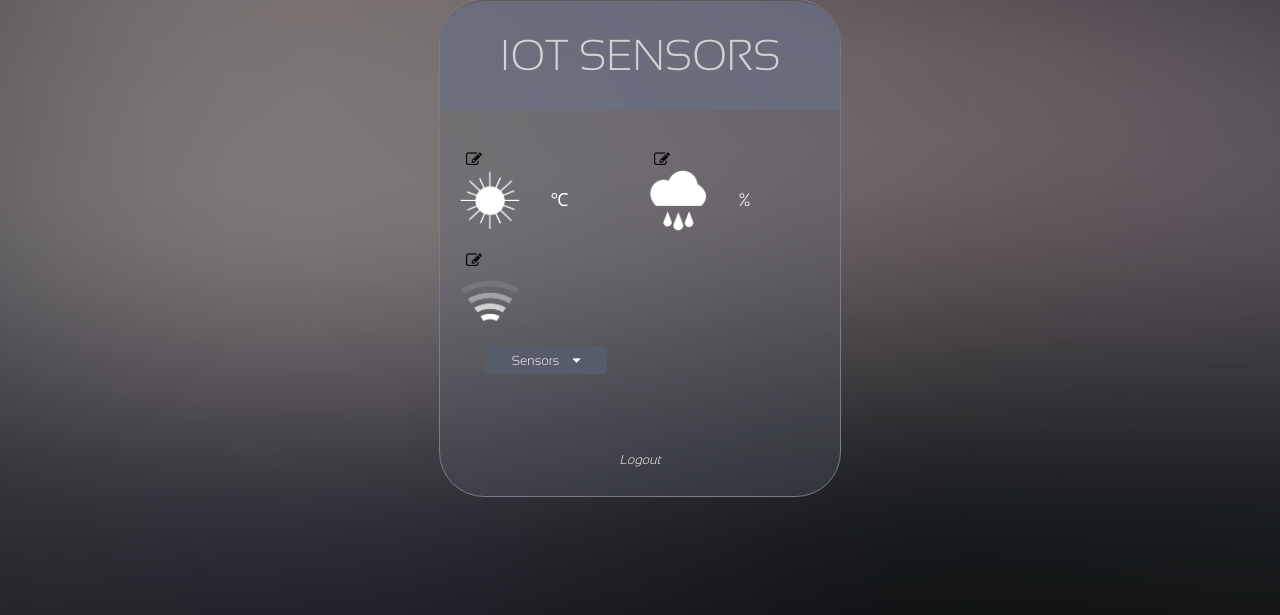
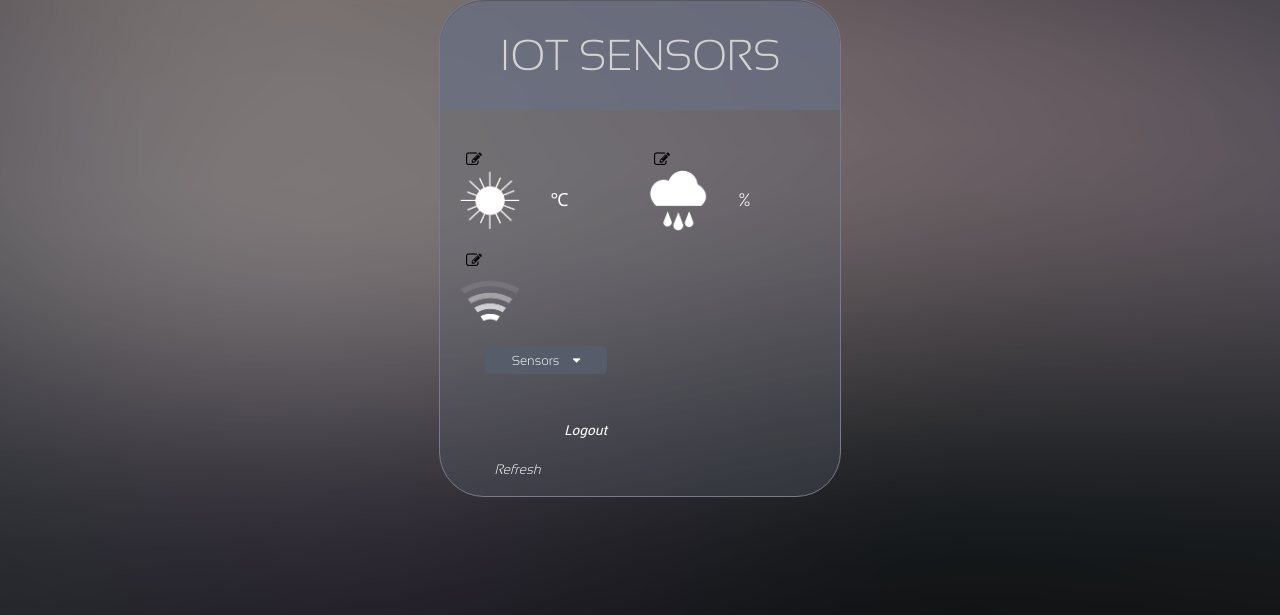
Before and after one commit to MariusParasca/cloud-project-iot-mapa, a Node server app: page /sensors in a window 1280 px wide. Shown: the part 33-648 px from the top of the page. Run offline with Node 20, Linux system fonts and the light colour scheme; a user stored in the database is signed in; some libraries are stand-ins or nearby versions.

Commit message:
added Refresh button

```diff
--- a/public/javascripts/sensors.js
+++ b/public/javascripts/sensors.js
@@ -135,6 +135,10 @@
     sensors[proxKey] = proxObj;
 }
 
+function onclickRefresh() {
+    console.log("am dat click pe refresh");
+}
+
 function onclickLogout() {
     console.log("am dat click pe logout");
     window.location.replace("/logout");
--- a/public/stylesheets/style.css
+++ b/public/stylesheets/style.css
@@ -207,16 +207,32 @@
   margin-bottom: 1.75em;
 }
 
-.log-out a {
+.bottombtns {
+  position: absolute;
+  bottom: 0;
+  width: 100%;
   text-decoration: none;
-  color: white;
+  color:white;
   font-family: 'SansationLight';
-  font-size: 0.8em;
+  font-size: 0.85em;
   font-style: italic;
+  margin-bottom: 2.5em;
   cursor: pointer;
 }
 
-.log-out a:hover {
+.refresh {
+  position: absolute;
+  left: 0;
+  margin-left: 4em;
+}
+
+.log-out {
+  position: absolute;
+  right: 0;
+  margin-right: 4em;
+}
+
+.refresh:hover, .log-out:hover {
   text-decoration: underline;
 }
 
--- a/views/sensors.pug
+++ b/views/sensors.pug
@@ -48,8 +48,9 @@
               a(onclick='onclickSensorProx(2)') Sensor2
               a(onclick='onclickSensorProx(3)') Sensor3
 
-      .log-out
-        a(onclick=`onclickLogout()`) Logout
+      .bottombtns
+        a(onclick=`onclickRefresh()`).refresh Refresh
+        a(onclick=`onclickLogout()`).log-out Logout
 
     .modal-bg
       .modal-container
```
